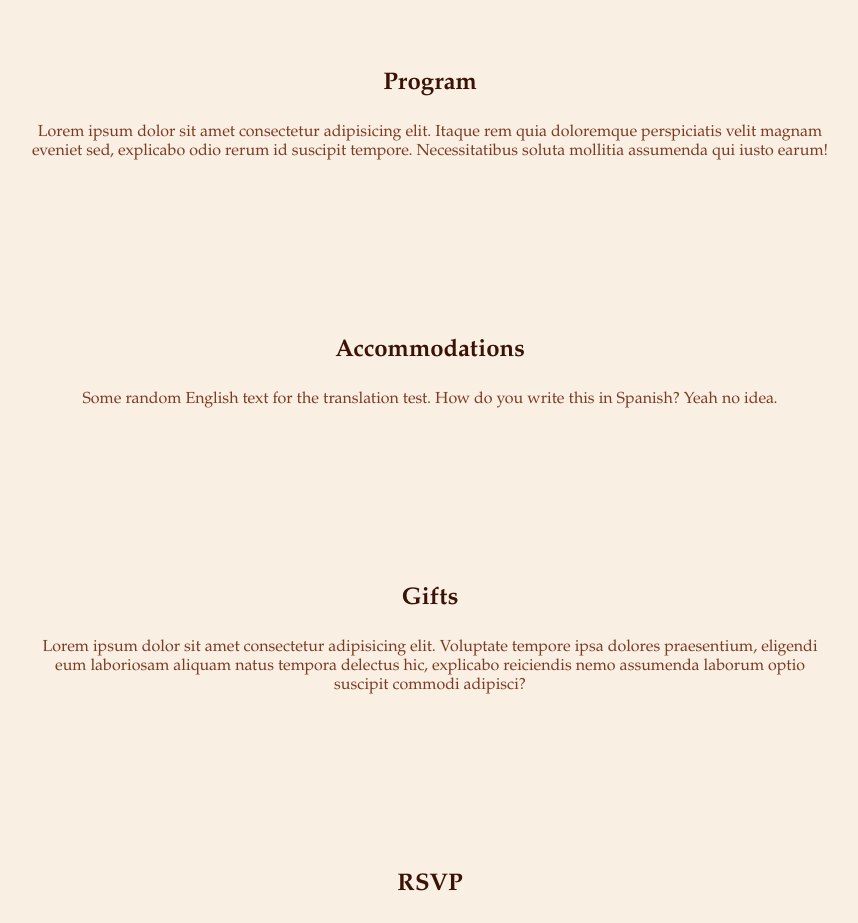
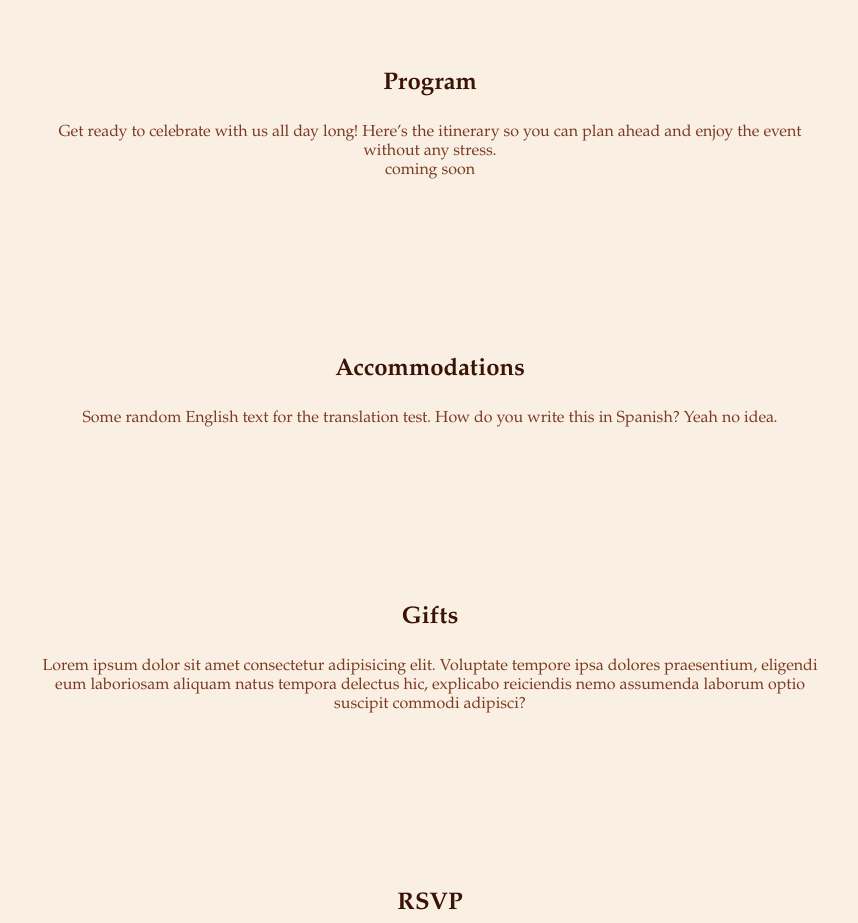
Before and after one commit to denimad/Wedding-Website, a plain HTML site: page index.html in a window 1280 px wide. Shown: the part 2860-3783 px from the top of the page, without its empty margins (210-1068 px from the left). Drawn offline with Linux system fonts and the light colour scheme.

Commit message:
add program text

```diff
--- a/index.html
+++ b/index.html
@@ -117,12 +117,10 @@
       <section id="program" class="flex">
         <div class="narrow">
         <h1 id="program-title">Program</h1>
-        <p id="program-text">
-          Lorem ipsum dolor sit amet consectetur adipisicing elit. Itaque rem
-          quia doloremque perspiciatis velit magnam eveniet sed, explicabo odio
-          rerum id suscipit tempore. Necessitatibus soluta mollitia assumenda
-          qui iusto earum!
-        </p>
+        <p id="program-intro">
+      Get ready to celebrate with us all day long! Here’s the itinerary so you can plan ahead and enjoy the event without any stress.
+    </p>
+        <p id="program-schedule">coming soon</p>
       </section>
 
       <section id="accommodations" class="flex">
```
